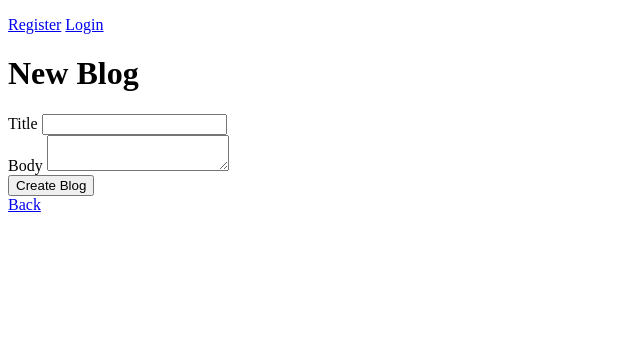
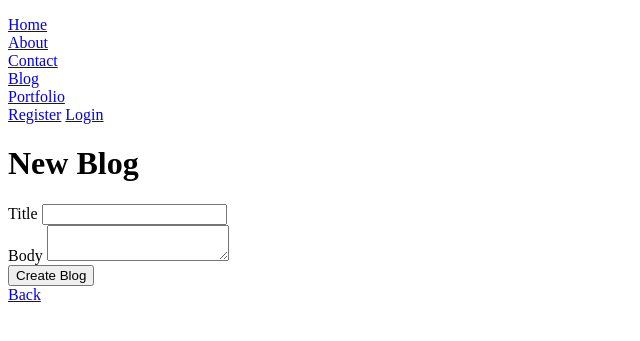
Before and after one commit to romtega/devcamp_portfolio, a Rails app: page /blogs/new in a window 1280 px wide. Shown: the top 341 px of the page, without its empty margins (0-640 px from the left). Run offline with Rails 7, Linux system fonts and the light colour scheme; style sheets or scripts are compiled from the project's sources.

Commit message:
Added nav bar and added default header content

```diff
--- a/app/controllers/application_controller.rb
+++ b/app/controllers/application_controller.rb
@@ -3,6 +3,6 @@ class ApplicationController < ActionController::Base
   include DeviseWhitelist
   include SetSource
   include CurrentUserConcern
-
+  include DefaultPageContent
 
 end
--- a/app/controllers/blogs_controller.rb
+++ b/app/controllers/blogs_controller.rb
@@ -5,11 +5,14 @@ class BlogsController < ApplicationController
   # GET /blogs.json
   def index
     @blogs = Blog.all
+    @page_title = "My Portfolio Blog"
   end
 
   # GET /blogs/1
   # GET /blogs/1.json
   def show
+    @page_title = @blog.title
+    @seo_keywords = @blog.body
   end
 
   # GET /blogs/new
--- /dev/null
+++ b/app/controllers/concerns/default_page_content.rb
@@ -0,0 +1,13 @@
+module DefaultPageContent
+  extend ActiveSupport::Concern
+
+   included do
+    before_action :set_page_defaults
+  end
+  @seo_keywords = "Roman Ortega Portfolio"
+
+  def set_page_defaults
+    @page_title = "Devcamp Portfolio | My Portfolio Website"
+    @seo_keywords = "Roman Ortega Portfolio"
+  end
+end
--- a/app/views/layouts/application.html.erb
+++ b/app/views/layouts/application.html.erb
@@ -1,9 +1,10 @@
 <!DOCTYPE html>
 <html>
   <head>
-    <title>DevcampPortfolio</title>
+    <title><%= @page_title %></title>
     <%= csrf_meta_tags %>
 
+    <meta name="keywords" content="<%= @seo_keywords %>"/>
     <%= stylesheet_link_tag    'application', media: 'all', 'data-turbolinks-track': 'reload' %>
     <%= javascript_include_tag 'application', 'data-turbolinks-track': 'reload' %>
   </head>
@@ -11,6 +12,15 @@
   <body>
     <p class="notice"><%= notice %></p>
     <p class="alert"><%= alert %></p>
+
+    <div>
+        <div><%= link_to "Home", root_path %></div>
+        <div><%= link_to "About", about_path %></div>
+        <div><%= link_to "Contact", contact_path %></div>
+        <div><%= link_to "Blog", blogs_path %></div>
+        <div><%= link_to "Portfolio", portfolios_path %></div>
+
+    </div>
 
     <% if current_user.is_a?(User) %>
     <%= link_to "Logout", destroy_user_session_path, method: :delete %>
```
Also changed, not shown: app/controllers/concerns/devise_whitelist.rb (renamed from app/models/concerns/devise_whitelist.rb).
